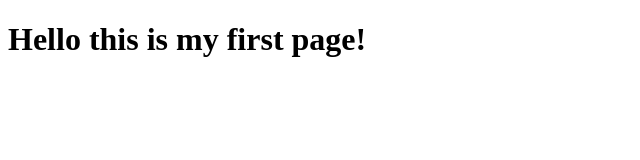
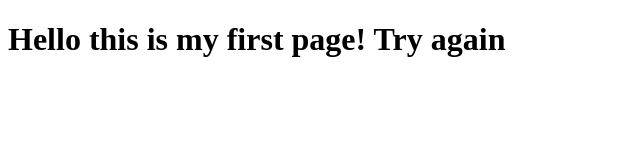
Before and after one commit to bevzyuk/Coursera-site, a plain HTML site: page site/index.html in a window 1280 px wide. Shown: the whole page, without its empty margins (0-640 px from the left). Drawn offline with Linux system fonts and the light colour scheme.

Commit message:
modified second time

```diff
--- a/site/index.html
+++ b/site/index.html
@@ -4,6 +4,6 @@
 	<title>hello coursera!</title>
 </head>
 <body>
-<h1>Hello this is my first page!</h1>
+<h1>Hello this is my first page! Try again</h1>
 </body>
 </html>
```
